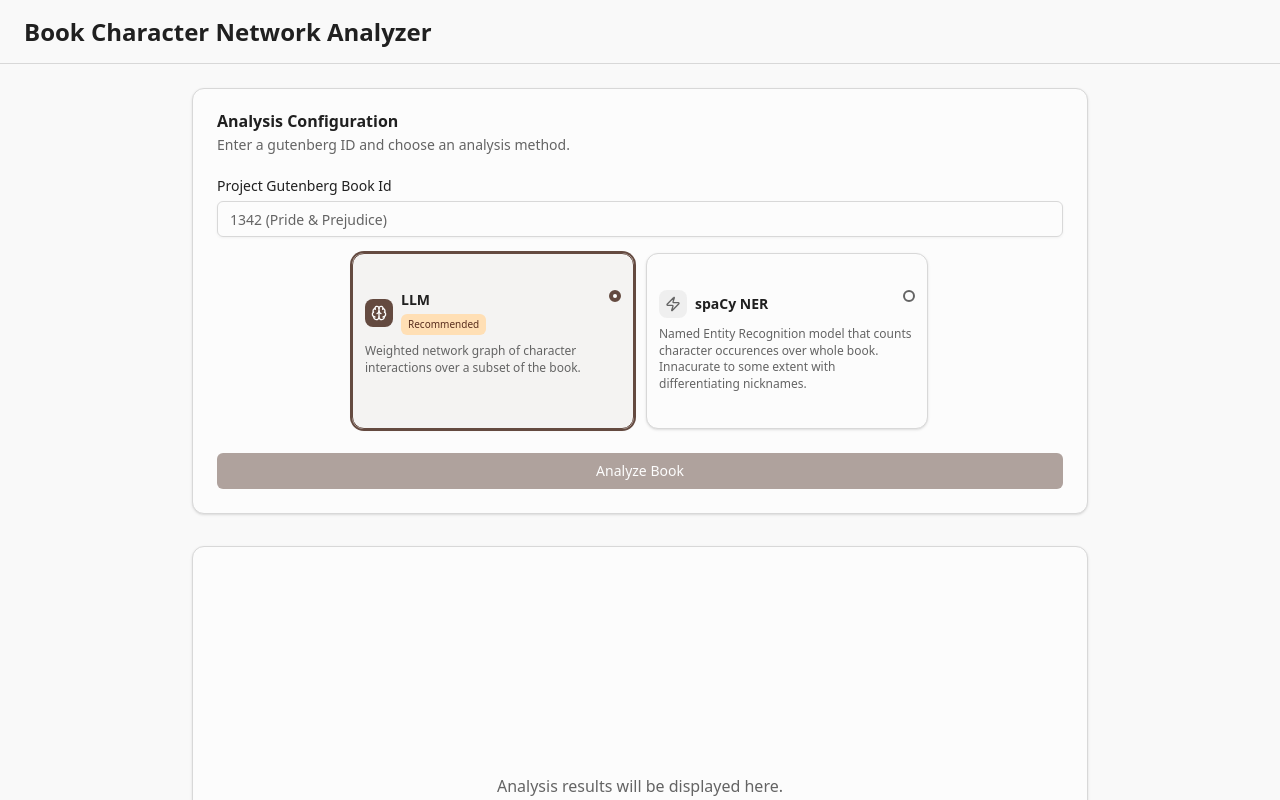
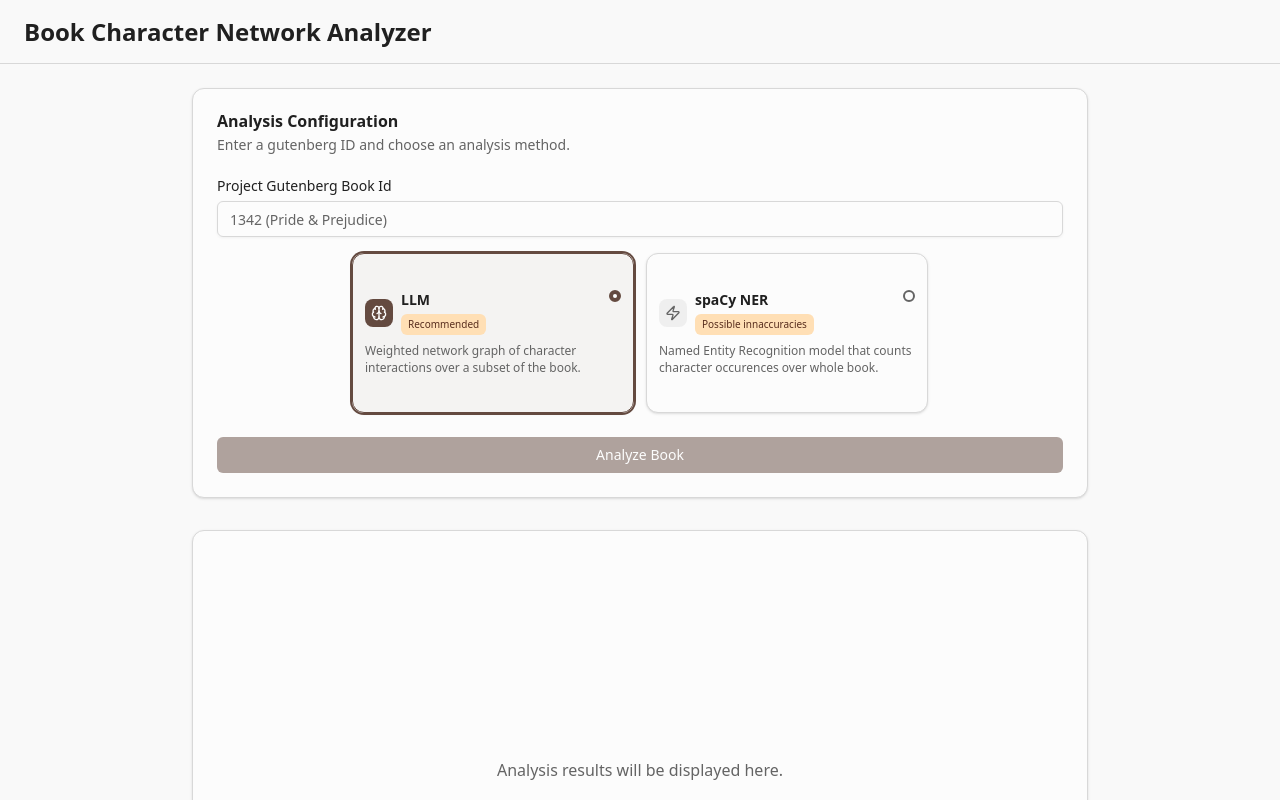
Before and after one commit to mhafez6/booknetworkgrapher, a Next.js app in the folder frontend/: page / in a window 1280 px wide. Shown: the top 800 px of the page. Built offline with nearby package versions, Linux system fonts and the light colour scheme.

Commit message:
updated frontend of spcacy card

```diff
--- a/frontend/components/ui/AnalysisModeToggle.tsx
+++ b/frontend/components/ui/AnalysisModeToggle.tsx
@@ -31,8 +31,9 @@ const AnalysisModeToggle: React.FC<AnalysisModeToggleProps> = ({
     {
       id: "spacy",
       label: "spaCy NER",
-      description: "Named Entity Recognition model that counts character occurences over whole book. Innacurate to some extent with differentiating nicknames.",
+      description: "Named Entity Recognition model that counts character occurences over whole book. ",
       icon: <Zap className="w-5 h-5" />,
+      badge: "Possible innaccuracies "
     },
   ],
 }) => {
```
